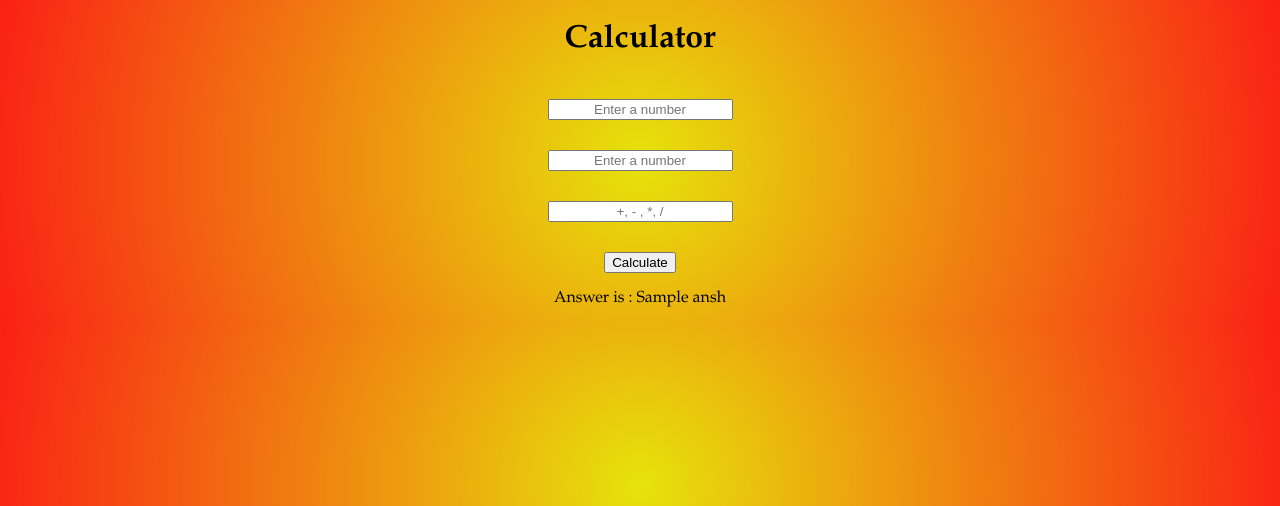
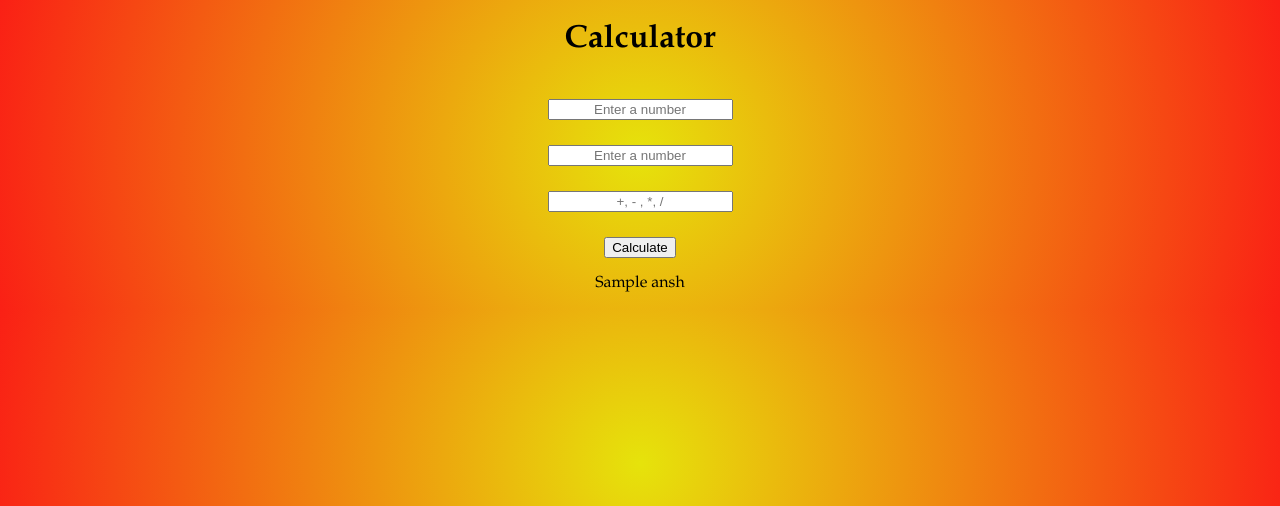
Before and after one commit to raj-dash/Flask-Calculator, a Flask app: template templates/index.html in a window 1280 px wide. Shown: the top 506 px of the page. Run offline with Flask 2, Linux system fonts and the light colour scheme; the template is opened without the code that fills it: most values are stand-ins (such as "Sample title", 1, 10 or a date in 2020).

Commit message:
Make minor changes to spacing

```diff
--- a/templates/index.html
+++ b/templates/index.html
@@ -10,7 +10,7 @@
             text-align: center;
         }
         .space {
-            margin-top: 30px;
+            margin-top: 25px;
         }
 
         .lspace {
@@ -32,7 +32,7 @@
             </center>
         </form>
         {%if ansh%}
-        <p class="center">Answer is : {{ansh}}</p>
+        <p class="center">{{ansh}}</p>
         {%endif%}
     </body>
 </html>
```
